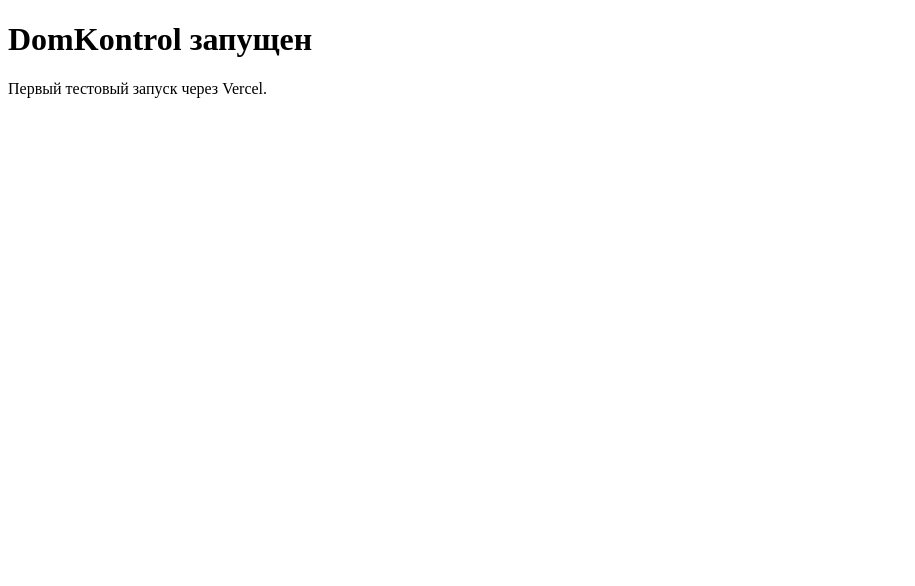
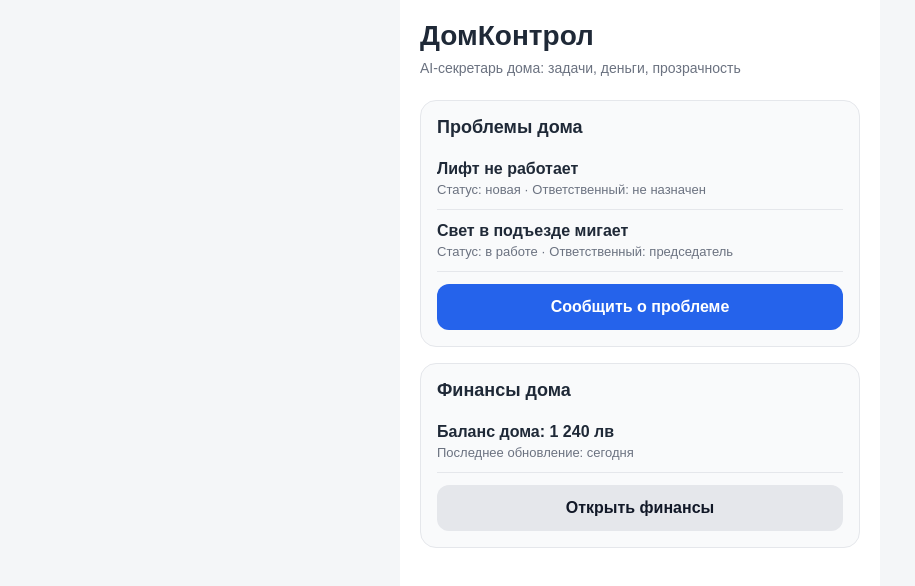
Before and after one commit to ivanovsaratov-lang/domkontrol, a plain HTML site: page index.html in a window 1280 px wide. Shown: the whole page, without its empty margins (0-915 px from the left). Drawn offline with Linux system fonts and the light colour scheme.

Commit message:
Update index.html

```diff
--- a/index.html
+++ b/index.html
@@ -4,9 +4,127 @@
   <meta charset="UTF-8" />
   <meta name="viewport" content="width=device-width, initial-scale=1.0" />
   <title>DomKontrol</title>
+  <style>
+    * {
+      box-sizing: border-box;
+    }
+
+    body {
+      margin: 0;
+      font-family: Arial, sans-serif;
+      background: #f4f6f8;
+      color: #1f2937;
+    }
+
+    .app {
+      max-width: 480px;
+      margin: 0 auto;
+      min-height: 100vh;
+      background: #ffffff;
+      padding: 20px;
+    }
+
+    .header {
+      margin-bottom: 24px;
+    }
+
+    .title {
+      font-size: 28px;
+      font-weight: 700;
+      margin: 0 0 8px;
+    }
+
+    .subtitle {
+      margin: 0;
+      color: #6b7280;
+      font-size: 14px;
+    }
+
+    .card {
+      background: #f9fafb;
+      border: 1px solid #e5e7eb;
+      border-radius: 16px;
+      padding: 16px;
+      margin-bottom: 16px;
+    }
+
+    .card h2 {
+      margin: 0 0 10px;
+      font-size: 18px;
+    }
+
+    .task {
+      padding: 12px 0;
+      border-bottom: 1px solid #e5e7eb;
+    }
+
+    .task:last-child {
+      border-bottom: none;
+      padding-bottom: 0;
+    }
+
+    .task-title {
+      font-weight: 600;
+      margin-bottom: 4px;
+    }
+
+    .task-meta {
+      font-size: 13px;
+      color: #6b7280;
+    }
+
+    .button {
+      display: block;
+      width: 100%;
+      border: none;
+      border-radius: 12px;
+      padding: 14px;
+      font-size: 16px;
+      font-weight: 600;
+      background: #2563eb;
+      color: white;
+      cursor: pointer;
+      margin-top: 12px;
+    }
+
+    .button-secondary {
+      background: #e5e7eb;
+      color: #111827;
+    }
+  </style>
 </head>
 <body>
-  <h1>DomKontrol запущен</h1>
-  <p>Первый тестовый запуск через Vercel.</p>
+  <div class="app">
+    <div class="header">
+      <h1 class="title">ДомКонтрол</h1>
+      <p class="subtitle">AI-секретарь дома: задачи, деньги, прозрачность</p>
+    </div>
+
+    <div class="card">
+      <h2>Проблемы дома</h2>
+
+      <div class="task">
+        <div class="task-title">Лифт не работает</div>
+        <div class="task-meta">Статус: новая · Ответственный: не назначен</div>
+      </div>
+
+      <div class="task">
+        <div class="task-title">Свет в подъезде мигает</div>
+        <div class="task-meta">Статус: в работе · Ответственный: председатель</div>
+      </div>
+
+      <button class="button">Сообщить о проблеме</button>
+    </div>
+
+    <div class="card">
+      <h2>Финансы дома</h2>
+      <div class="task">
+        <div class="task-title">Баланс дома: 1 240 лв</div>
+        <div class="task-meta">Последнее обновление: сегодня</div>
+      </div>
+
+      <button class="button button-secondary">Открыть финансы</button>
+    </div>
+  </div>
 </body>
 </html>
```
